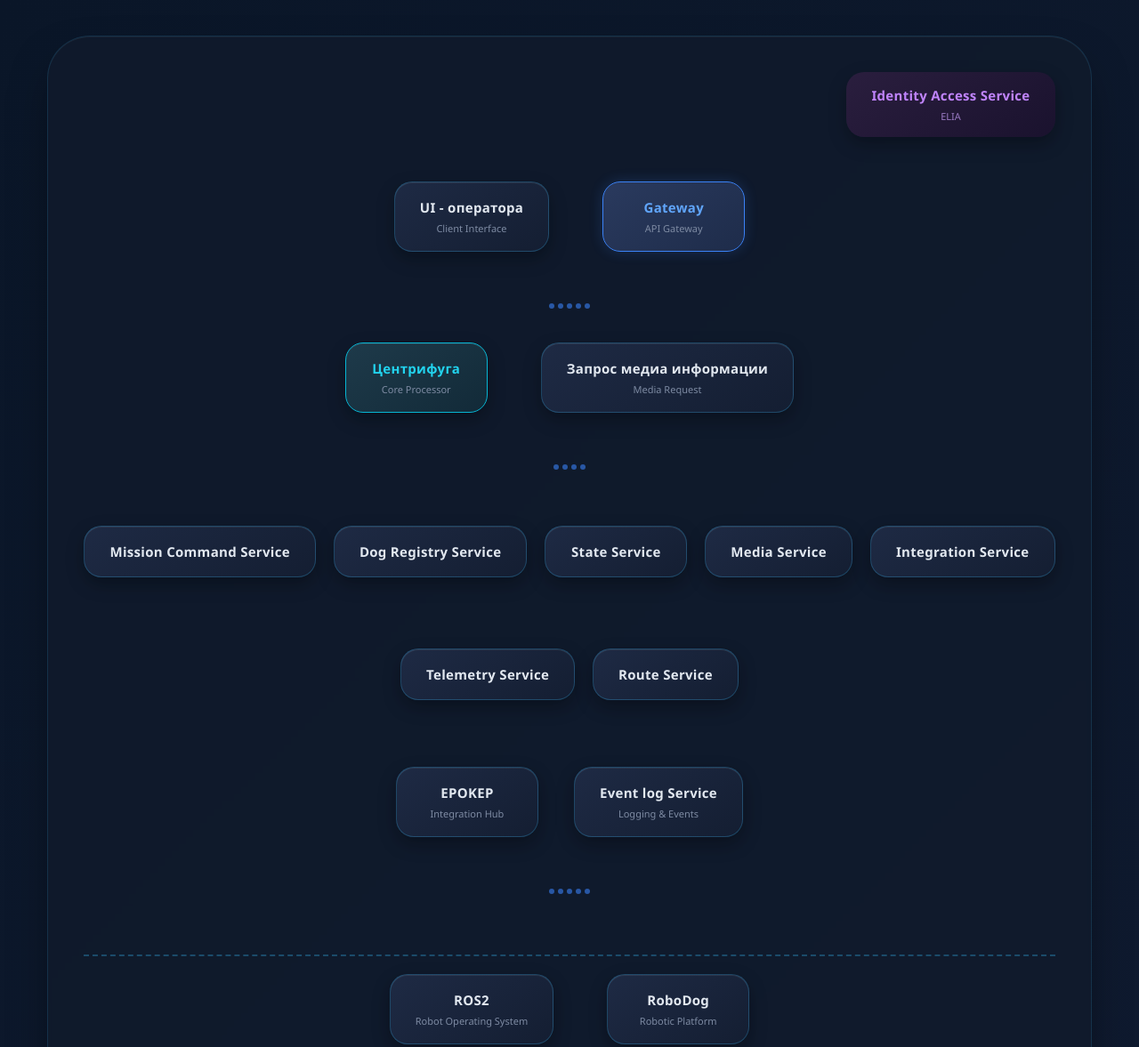
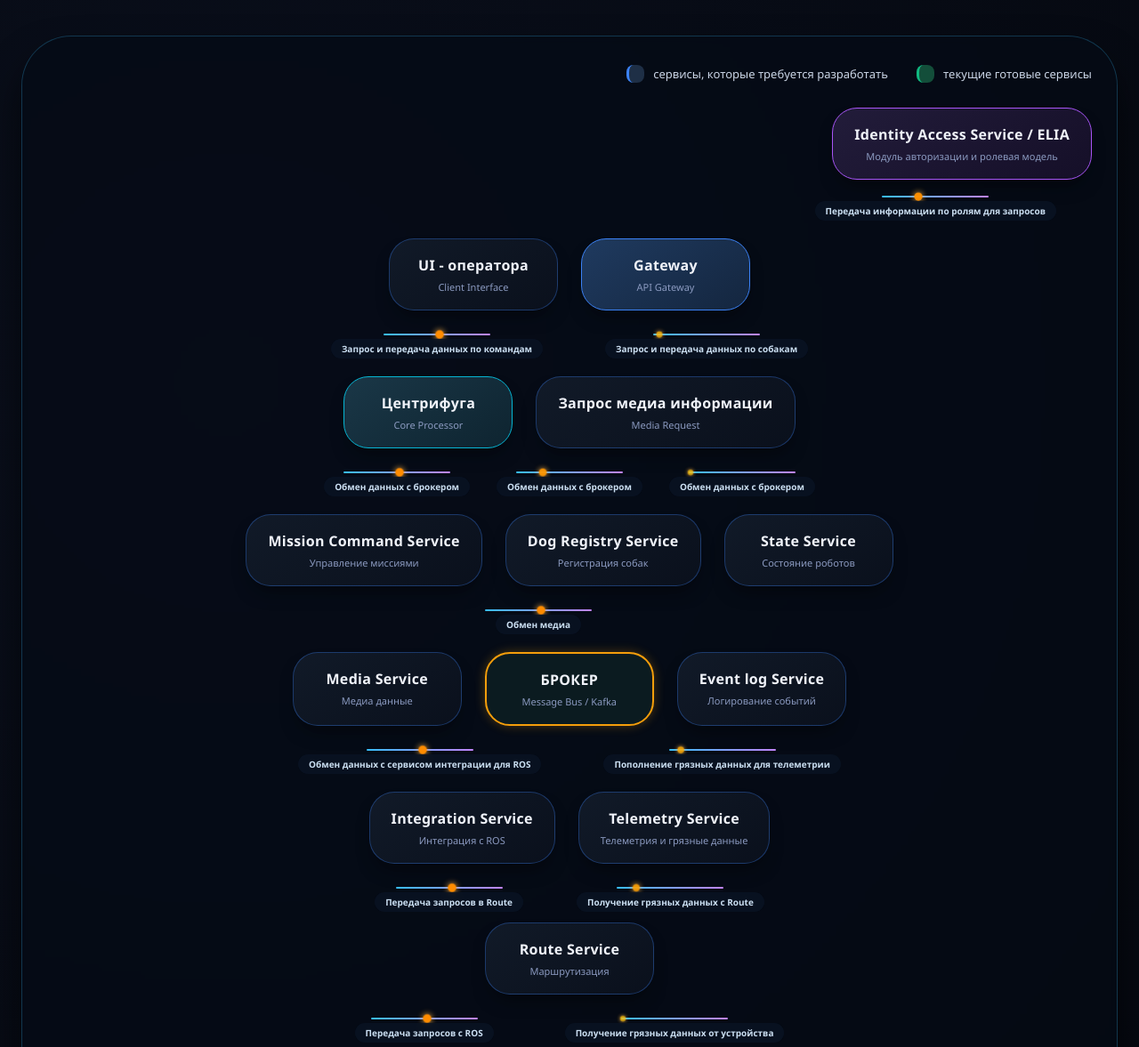
Before and after one commit to ArhipDa/ArhipDA.github.io, a plain HTML site: page index.html in a window 1280 px wide. Shown: the top 1177 px of the page at 89% size. Drawn offline with Linux system fonts and the light colour scheme.

Commit message:
Update index.html

```diff
--- a/index.html
+++ b/index.html
@@ -3,7 +3,7 @@
 <head>
     <meta charset="UTF-8">
     <meta name="viewport" content="width=device-width, initial-scale=1.0">
-    <title>Схема микросервисов</title>
+    <title>Схема микросервисов 2.0 | Динамические потоки данных</title>
     <style>
         * {
             margin: 0;
@@ -12,212 +12,233 @@
         }
 
         body {
-            font-family: 'Segoe UI', 'Roboto', 'Helvetica Neue', sans-serif;
-            background: linear-gradient(135deg, #0a1628 0%, #0f1a2f 100%);
+            font-family: 'Segoe UI', 'Roboto', system-ui, -apple-system, sans-serif;
+            background: radial-gradient(circle at 20% 30%, #0a0f1c, #05080f);
             min-height: 100vh;
+            padding: 40px 24px;
             display: flex;
             justify-content: center;
             align-items: center;
-            padding: 40px;
         }
 
-        /* Контейнер схемы */
         .architecture {
-            background: rgba(18, 28, 45, 0.7);
-            backdrop-filter: blur(2px);
-            border-radius: 48px;
-            padding: 40px;
-            box-shadow: 0 25px 50px -12px rgba(0, 0, 0, 0.5), inset 0 1px 0 rgba(255, 255, 255, 0.05);
-            border: 1px solid rgba(56, 189, 248, 0.15);
+            max-width: 1600px;
+            width: 100%;
+            background: rgba(5, 12, 22, 0.65);
+            backdrop-filter: blur(4px);
+            border-radius: 56px;
+            padding: 32px 28px;
+            border: 1px solid rgba(56, 189, 248, 0.25);
+            box-shadow: 0 25px 40px rgba(0, 0, 0, 0.6);
         }
 
-        /* Сетка для размещения блоков */
-        .grid {
+        /* Легенда */
+        .legend {
+            display: flex;
+            justify-content: flex-end;
+            gap: 32px;
+            margin-bottom: 28px;
+            flex-wrap: wrap;
+        }
+        .legend-item {
+            display: flex;
+            align-items: center;
+            gap: 10px;
+            font-size: 13px;
+            font-weight: 500;
+            color: #cbd5e6;
+        }
+        .badge-dev {
+            width: 20px;
+            height: 20px;
+            background: #1e2f46;
+            border-radius: 8px;
+            border-left: 3px solid #3b82f6;
+        }
+        .badge-ready {
+            width: 20px;
+            height: 20px;
+            background: #134e3a;
+            border-radius: 8px;
+            border-left: 3px solid #10b981;
+        }
+
+        /* Стили карточек */
+        .service-card {
+            background: linear-gradient(145deg, #111a28, #0a101c);
+            border-radius: 28px;
+            padding: 18px 24px;
+            text-align: center;
+            border: 1px solid rgba(59,130,246,0.35);
+            box-shadow: 0 12px 20px -8px rgba(0,0,0,0.5);
+            transition: transform 0.15s ease;
+            min-width: 190px;
+        }
+        .service-card:hover {
+            transform: translateY(-3px);
+            border-color: #3b82f6;
+        }
+        .service-name {
+            font-size: 16px;
+            font-weight: 700;
+            color: #f0f3fa;
+            letter-spacing: 0.3px;
+        }
+        .service-sub {
+            font-size: 11px;
+            color: #8b9ac0;
+            margin-top: 6px;
+        }
+
+        /* Готовые сервисы */
+        .service-ready {
+            background: linear-gradient(145deg, #0c3a2a, #082319);
+            border-color: #10b981;
+        }
+        .service-ready .service-name {
+            color: #6ee7b7;
+        }
+
+        /* Уникальные стили для ключевых узлов */
+        .identity-card {
+            background: linear-gradient(145deg, #221c3a, #150f28);
+            border-color: #a855f7;
+        }
+        .gateway-card {
+            background: linear-gradient(145deg, #1f3a5f, #14263f);
+            border-color: #3b82f6;
+        }
+        .centrifuge-card {
+            background: linear-gradient(145deg, #1a3747, #0e2430);
+            border-color: #06b6d4;
+        }
+        .broker-card {
+            background: #0b1b20;
+            border: 2px solid #f59e0b;
+            box-shadow: 0 0 12px rgba(245,158,11,0.3);
+        }
+
+        /* Стрелки и анимация */
+        .flow-row {
+            display: flex;
+            align-items: center;
+            justify-content: center;
+            flex-wrap: wrap;
+            gap: 16px;
+            margin: 12px 0;
+        }
+        .arrow-horizontal {
             display: flex;
             flex-direction: column;
-            gap: 30px;
+            align-items: center;
+            min-width: 140px;
+            position: relative;
+        }
+        .line {
+            position: relative;
+            width: 120px;
+            height: 2px;
+            background: linear-gradient(90deg, #38bdf8, #c084fc);
+            border-radius: 4px;
+            margin: 6px 0 4px;
+        }
+        .arrow-label {
+            font-size: 10px;
+            font-weight: 600;
+            background: #0b1425cc;
+            backdrop-filter: blur(4px);
+            padding: 4px 12px;
+            border-radius: 40px;
+            color: #cbdff2;
+            white-space: nowrap;
+        }
+        /* анимированный пакет */
+        .data-packet {
+            position: absolute;
+            width: 8px;
+            height: 8px;
+            background: #facc15;
+            border-radius: 50%;
+            top: -3px;
+            animation: flowData 2s infinite ease-in-out;
+            box-shadow: 0 0 6px #ffb347;
+        }
+        @keyframes flowData {
+            0% { left: -8px; opacity: 0.8; transform: scale(0.7);}
+            50% { opacity: 1; transform: scale(1.2); background: #ff8c00;}
+            100% { left: calc(100% + 6px); opacity: 0; transform: scale(0.6);}
         }
 
-        /* Ряд 1: UI Оператора + Gateway */
-        .row-top {
+        /* Вертикальные стрелки */
+        .vertical-arrow {
             display: flex;
-            justify-content: center;
-            gap: 60px;
-            margin-bottom: 20px;
+            flex-direction: column;
+            align-items: center;
+            margin: 8px 0;
+        }
+        .v-line {
+            position: relative;
+            width: 2px;
+            height: 36px;
+            background: linear-gradient(180deg, #38bdf8, #a78bfa);
+            margin: 4px 0;
+        }
+        .v-packet {
+            position: absolute;
+            width: 8px;
+            height: 8px;
+            background: #facc15;
+            border-radius: 50%;
+            left: -3px;
+            animation: flowVertical 2s infinite linear;
+        }
+        @keyframes flowVertical {
+            0% { top: -8px; opacity: 0.8;}
+            50% { transform: scale(1.2); background: #ff8c00;}
+            100% { top: calc(100% + 6px); opacity: 0;}
         }
 
-        /* Ряд 2: Центрифуга + Запрос медиа информации */
-        .row-centrifuge {
-            display: flex;
-            justify-content: center;
-            gap: 60px;
-            margin-bottom: 20px;
-        }
-
-        /* Основная сетка сервисов */
-        .services-grid {
+        .services-group {
             display: flex;
             justify-content: center;
             flex-wrap: wrap;
-            gap: 20px;
-            margin: 25px 0;
-        }
-
-        /* Ряд с EPOKEP и Event log */
-        .row-epokep {
-            display: flex;
-            justify-content: center;
-            gap: 40px;
+            gap: 26px;
             margin: 20px 0;
         }
 
-        /* Нижний ряд с ROS2 и RoboDog */
-        .row-bottom {
-            display: flex;
-            justify-content: center;
-            gap: 60px;
-            margin-top: 30px;
-            padding-top: 20px;
-            border-top: 2px dashed rgba(56, 189, 248, 0.3);
-        }
-
-        /* Стили карточек сервисов */
-        .service-card {
-            background: linear-gradient(145deg, #1e2a44, #141e32);
-            border-radius: 20px;
-            padding: 18px 28px;
-            text-align: center;
-            box-shadow: 0 8px 20px rgba(0, 0, 0, 0.3), inset 0 1px 0 rgba(255, 255, 255, 0.08);
-            border: 1px solid rgba(56, 189, 248, 0.25);
-            transition: all 0.2s ease;
-            min-width: 160px;
-            backdrop-filter: blur(4px);
-        }
-
-        .service-card:hover {
-            transform: translateY(-3px);
-            border-color: #3b82f6;
-            box-shadow: 0 12px 28px rgba(0, 0, 0, 0.4);
-        }
-
-        .service-name {
-            font-size: 15px;
-            font-weight: 600;
-            color: #e2e8f0;
-            letter-spacing: 0.3px;
-        }
-
-        .service-sub {
-            font-size: 11px;
-            color: #7e8ba3;
-            margin-top: 6px;
-            font-weight: 400;
-        }
-
-        /* Особые стили для ключевых блоков */
-        .gateway-card {
-            background: linear-gradient(145deg, #2a3a5e, #1e2c4a);
-            border-color: #3b82f6;
-            box-shadow: 0 0 15px rgba(59, 130, 246, 0.2);
-        }
-
-        .gateway-card .service-name {
-            color: #60a5fa;
-        }
-
-        .centrifuge-card {
-            background: linear-gradient(145deg, #1e3a4a, #122a38);
-            border-color: #06b6d4;
-        }
-
-        .centrifuge-card .service-name {
-            color: #22d3ee;
-        }
-
-        /* Строка подключения (линии) */
-        .connector {
-            position: relative;
-            text-align: center;
-            color: #4b556b;
-            font-size: 20px;
-            letter-spacing: 8px;
-        }
-
-        /* Identity Access Service особый - в левом верхнем углу */
-        .identity-wrapper {
-            display: flex;
-            justify-content: flex-end;
-            margin-bottom: 20px;
-        }
-
-        .identity-card {
-            background: linear-gradient(145deg, #2a1e3e, #1a122e);
-            border-color: #a855f7;
-            border-radius: 20px;
-            padding: 16px 28px;
-            text-align: center;
-            display: inline-block;
-            box-shadow: 0 8px 20px rgba(0, 0, 0, 0.3);
-        }
-
-        .identity-card .service-name {
-            color: #c084fc;
-            font-weight: 700;
-        }
-
-        .identity-card .service-sub {
-            color: #9b7bc5;
-        }
-
-        /* Стили для соединений (имитация связей) */
-        .connection-line {
-            display: flex;
-            justify-content: center;
-            gap: 4px;
-            margin: 8px 0;
-        }
-
-        .dot {
-            width: 6px;
-            height: 6px;
-            background: #3b82f6;
-            border-radius: 50%;
-            opacity: 0.6;
-        }
-
-        /* Медиа-запросы для адаптивности */
         @media (max-width: 1000px) {
-            .architecture {
-                padding: 24px;
-            }
-            .service-card {
-                padding: 12px 18px;
-                min-width: 130px;
-            }
-            .service-name {
-                font-size: 13px;
-            }
-            .row-top, .row-centrifuge, .row-epokep, .row-bottom {
-                gap: 20px;
-                flex-wrap: wrap;
-            }
+            .arrow-horizontal { min-width: 80px; }
+            .line { width: 70px; }
+            .service-card { padding: 12px 16px; min-width: 150px; }
+            .arrow-label { font-size: 9px; white-space: normal; text-align: center; max-width: 120px;}
         }
     </style>
 </head>
 <body>
 <div class="architecture">
-    <div class="grid">
+    <div class="legend">
+        <div class="legend-item"><div class="badge-dev"></div><span>сервисы, которые требуется разработать</span></div>
+        <div class="legend-item"><div class="badge-ready"></div><span>текущие готовые сервисы</span></div>
+    </div>
 
-        <!-- Identity Access Service (вынесен отдельно, как на схеме) -->
-        <div class="identity-wrapper">
-            <div class="identity-card">
-                <div class="service-name">Identity Access Service</div>
-                <div class="service-sub">ELIA</div>
+    <!-- Identity Access Service -->
+    <div style="display: flex; justify-content: flex-end; margin-bottom: 12px;">
+        <div class="service-card identity-card">
+            <div class="service-name">Identity Access Service / ELIA</div>
+            <div class="service-sub">Модуль авторизации и ролевая модель</div>
         </div>
     </div>
 
-        <!-- Верхний ряд: UI оператора и Gateway -->
-        <div class="row-top">
+    <!-- Стрелка от Identity к UI и Gateway (информация по ролям) -->
+    <div class="flow-row" style="justify-content: flex-end; margin-right: 40px;">
+        <div class="arrow-horizontal">
+            <div class="line"><div class="data-packet" style="animation-delay: 0.2s;"></div></div>
+            <div class="arrow-label">Передача информации по ролям для запросов</div>
+        </div>
+    </div>
+
+    <!-- UI оператора + Gateway -->
+    <div class="services-group">
         <div class="service-card">
             <div class="service-name">UI - оператора</div>
             <div class="service-sub">Client Interface</div>
@@ -228,13 +249,14 @@
         </div>
     </div>
 
-        <!-- Линии-связи (визуально) -->
-        <div class="connection-line">
-            <span class="dot"></span><span class="dot"></span><span class="dot"></span><span class="dot"></span><span class="dot"></span>
+    <!-- Стрелки от Gateway к центрифуге и медиа -->
+    <div class="flow-row" style="gap: 70px;">
+        <div class="arrow-horizontal"><div class="line"><div class="data-packet"></div></div><div class="arrow-label">Запрос и передача данных по командам</div></div>
+        <div class="arrow-horizontal"><div class="line"><div class="data-packet" style="animation-delay: 0.6s;"></div></div><div class="arrow-label">Запрос и передача данных по собакам</div></div>
     </div>
 
-        <!-- Второй ряд: Центрифуга и Запрос медиа информации -->
-        <div class="row-centrifuge">
+    <!-- Центрифуга + Запрос медиа информации -->
+    <div class="services-group">
         <div class="service-card centrifuge-card">
             <div class="service-name">Центрифуга</div>
             <div class="service-sub">Core Processor</div>
@@ -245,71 +267,66 @@
         </div>
     </div>
 
-        <div class="connection-line">
-            <span class="dot"></span><span class="dot"></span><span class="dot"></span><span class="dot"></span>
+    <!-- стрелки от центрифуги к сервисам: обмен данными с брокером -->
+    <div class="flow-row" style="gap: 30px; margin: 10px 0 5px;">
+        <div class="arrow-horizontal"><div class="line"><div class="data-packet"></div></div><div class="arrow-label">Обмен данных с брокером</div></div>
+        <div class="arrow-horizontal"><div class="line"><div class="data-packet" style="animation-delay: 0.3s;"></div></div><div class="arrow-label">Обмен данных с брокером</div></div>
+        <div class="arrow-horizontal"><div class="line"><div class="data-packet" style="animation-delay: 0.7s;"></div></div><div class="arrow-label">Обмен данных с брокером</div></div>
     </div>
 
-        <!-- Основная сетка микросервисов (5 блоков в ряд) -->
-        <div class="services-grid">
-            <div class="service-card">
-                <div class="service-name">Mission Command Service</div>
-            </div>
-            <div class="service-card">
-                <div class="service-name">Dog Registry Service</div>
-            </div>
-            <div class="service-card">
-                <div class="service-name">State Service</div>
-            </div>
-            <div class="service-card">
-                <div class="service-name">Media Service</div>
-            </div>
-            <div class="service-card">
-                <div class="service-name">Integration Service</div>
-            </div>
+    <!-- Mission Command + Dog Registry + State Service -->
+    <div class="services-group">
+        <div class="service-card"><div class="service-name">Mission Command Service</div><div class="service-sub">Управление миссиями</div></div>
+        <div class="service-card"><div class="service-name">Dog Registry Service</div><div class="service-sub">Регистрация собак</div></div>
+        <div class="service-card"><div class="service-name">State Service</div><div class="service-sub">Состояние роботов</div></div>
     </div>
 
-        <!-- Вторая линия сервисов -->
-        <div class="services-grid">
-            <div class="service-card">
-                <div class="service-name">Telemetry Service</div>
-            </div>
-            <div class="service-card">
-                <div class="service-name">Route Service</div>
-            </div>
+    <!-- связь медиа сервиса с брокером -->
+    <div class="flow-row" style="justify-content: center; gap: 50px; margin: 6px 0;">
+        <div class="arrow-horizontal"><div class="line"><div class="data-packet"></div></div><div class="arrow-label">Обмен медиа</div></div>
+        <div style="width: 20px;"></div>
     </div>
 
-        <!-- Ряд EPOKEP и Event log Service -->
-        <div class="row-epokep">
-            <div class="service-card">
-                <div class="service-name">EPOKEP</div>
-                <div class="service-sub">Integration Hub</div>
-            </div>
-            <div class="service-card">
-                <div class="service-name">Event log Service</div>
-                <div class="service-sub">Logging & Events</div>
-            </div>
+    <!-- Media Service, Брокер, Event log Service -->
+    <div class="services-group">
+        <div class="service-card"><div class="service-name">Media Service</div><div class="service-sub">Медиа данные</div></div>
+        <div class="service-card broker-card"><div class="service-name">БРОКЕР</div><div class="service-sub">Message Bus / Kafka</div></div>
+        <div class="service-card"><div class="service-name">Event log Service</div><div class="service-sub">Логирование событий</div></div>
     </div>
 
-        <div class="connection-line">
-            <span class="dot"></span><span class="dot"></span><span class="dot"></span><span class="dot"></span><span class="dot"></span>
+    <!-- стрелки от брокера к Integration и Telemetry -->
+    <div class="flow-row" style="gap: 70px; margin: 12px 0;">
+        <div class="arrow-horizontal"><div class="line"><div class="data-packet"></div></div><div class="arrow-label">Обмен данных с сервисом интеграции для ROS</div></div>
+        <div class="arrow-horizontal"><div class="line"><div class="data-packet" style="animation-delay: 0.5s;"></div></div><div class="arrow-label">Пополнение грязных данных для телеметрии</div></div>
     </div>
 
-        <!-- Нижний слой: ROS2 и RoboDog -->
-        <div class="row-bottom">
-            <div class="service-card">
-                <div class="service-name">ROS2</div>
-                <div class="service-sub">Robot Operating System</div>
-            </div>
-            <div class="service-card">
-                <div class="service-name">RoboDog</div>
-                <div class="service-sub">Robotic Platform</div>
-            </div>
+    <!-- Integration Service + Telemetry Service -->
+    <div class="services-group">
+        <div class="service-card"><div class="service-name">Integration Service</div><div class="service-sub">Интеграция с ROS</div></div>
+        <div class="service-card"><div class="service-name">Telemetry Service</div><div class="service-sub">Телеметрия и грязные данные</div></div>
     </div>
 
-        <!-- Легенда / подпись (имитация стиля схемы) -->
-        <div style="margin-top: 32px; text-align: center; border-top: 1px solid rgba(71, 85, 105, 0.4); padding-top: 20px;">
-            <span style="color: #5b6e8c; font-size: 12px; letter-spacing: 1px;">МИКРОСЕРВИСНАЯ АРХИТЕКТУРА</span>
+    <!-- связь Route Service (получение грязных данных, передача запросов) -->
+    <div class="flow-row" style="gap: 60px;">
+        <div class="arrow-horizontal"><div class="line"><div class="data-packet"></div></div><div class="arrow-label">Передача запросов в Route</div></div>
+        <div class="arrow-horizontal"><div class="line"><div class="data-packet" style="animation-delay: 0.4s;"></div></div><div class="arrow-label">Получение грязных данных с Route</div></div>
     </div>
+    <div class="services-group" style="margin-top: 0;">
+        <div class="service-card"><div class="service-name">Route Service</div><div class="service-sub">Маршрутизация</div></div>
+    </div>
+
+    <!-- стрелки к ROS2 и RoboDog (двустороннее движение) -->
+    <div class="flow-row" style="gap: 80px; margin: 20px 0 15px;">
+        <div class="arrow-horizontal"><div class="line"><div class="data-packet"></div></div><div class="arrow-label">Передача запросов с ROS</div></div>
+        <div class="arrow-horizontal"><div class="line"><div class="data-packet" style="animation-delay: 0.7s;"></div></div><div class="arrow-label">Получение грязных данных от устройства</div></div>
+    </div>
+    <div class="services-group">
+        <div class="service-card"><div class="service-name">ROS2</div><div class="service-sub">Robot Operating System</div></div>
+        <div class="service-card"><div class="service-name">RoboDog</div><div class="service-sub">Роботизированная платформа</div></div>
+    </div>
+
+    <div style="text-align: center; margin-top: 42px; border-top: 1px solid #2a3e55; padding-top: 22px;">
+        <span style="color: #8ba0bc; font-size: 12px; font-weight: 500;">Схема микросервисов с учетом развития 2.0 — динамический обмен данными</span>
     </div>
 </div>
 </body>
```
Lines whose indentation alone changed are shown as unchanged.
